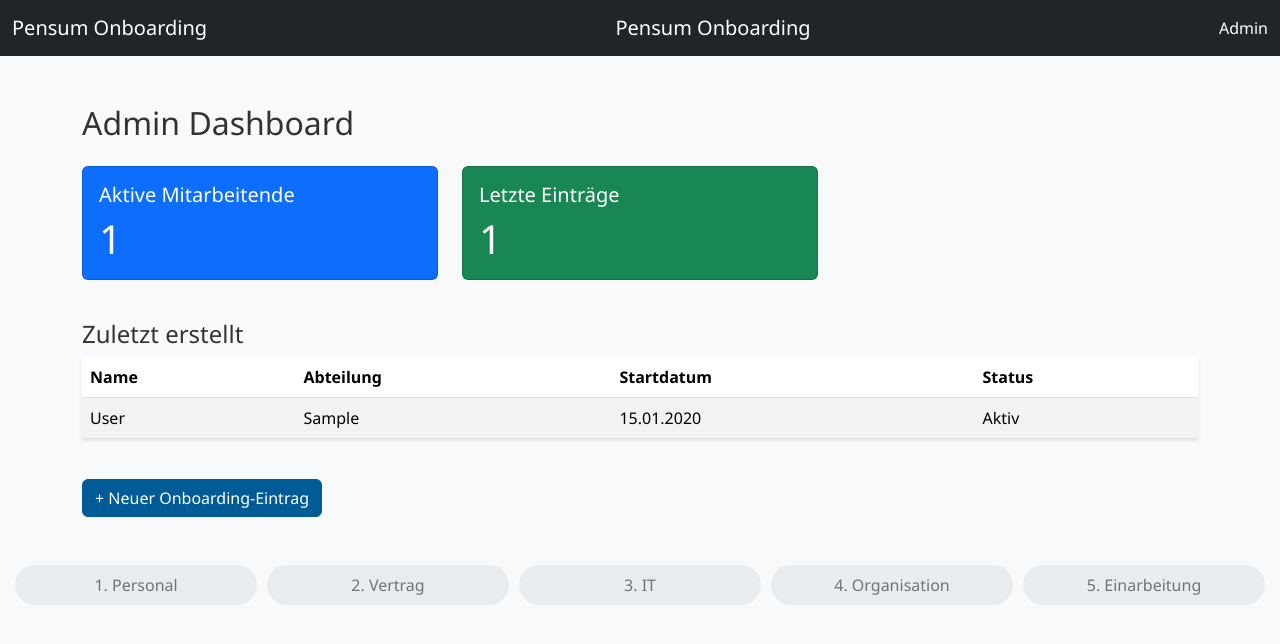
After one commit to nico703/pensum-onboarding, a Flask app: page /admin in a window 1280 px wide. The commit adds this page. Shown: the top 644 px of the page. Run offline with Flask 3, Linux system fonts and the light colour scheme; tables that the repository leaves empty hold one stand-in row (values such as "Sample post").

Commit message:
Add Admin-Dashboard

```diff
--- a/app.py
+++ b/app.py
@@ -84,6 +84,13 @@
     db.session.commit()
     return redirect(url_for("index"))
 
+# Admin
+@app.route("/admin")
+def admin():
+    active_employees = Employee.query.filter_by(is_active=True).all()
+    recent_employees = Employee.query.order_by(Employee.id.desc()).limit(5).all()
+    return render_template("admin.html", active_employees=active_employees, recent_employees=recent_employees)
+
 # Easter Egg
 @app.route("/about-dev")
 def about_dev():
--- /dev/null
+++ b/templates/admin.html
@@ -0,0 +1,49 @@
+{% extends "base.html" %}
+{% block title %}Admin-Dashboard{% endblock %}
+
+{% block content %}
+<h2 class="mb-4">Admin Dashboard</h2>
+
+<div class="row mb-4">
+    <div class="col-md-4">
+        <div class="card text-white bg-primary mb-3">
+            <div class="card-body">
+                <h5 class="card-title">Aktive Mitarbeitende</h5>
+                <p class="card-text display-6">{{ active_employees|length }}</p>
+            </div>
+        </div>
+    </div>
+    <div class="col-md-4">
+        <div class="card text-white bg-success mb-3">
+            <div class="card-body">
+                <h5 class="card-title">Letzte Einträge</h5>
+                <p class="card-text display-6">{{ recent_employees|length }}</p>
+            </div>
+        </div>
+    </div>
+</div>
+
+<h4>Zuletzt erstellt</h4>
+<table class="table table-striped bg-white shadow-sm">
+    <thead>
+        <tr>
+            <th>Name</th>
+            <th>Abteilung</th>
+            <th>Startdatum</th>
+            <th>Status</th>
+        </tr>
+    </thead>
+    <tbody>
+        {% for emp in recent_employees %}
+        <tr>
+            <td>{{ emp.fullname }}</td>
+            <td>{{ emp.department }}</td>
+            <td>{{ emp.start_date.strftime('%d.%m.%Y') if emp.start_date else '-' }}</td>
+            <td>{{ "Aktiv" if emp.is_active else "Offboarded" }}</td>
+        </tr>
+        {% endfor %}
+    </tbody>
+</table>
+
+<a href="{{ url_for('create') }}" class="btn btn-primary mt-4">+ Neuer Onboarding-Eintrag</a>
+{% endblock %}
--- a/templates/base.html
+++ b/templates/base.html
@@ -10,6 +10,8 @@
     <nav class="navbar navbar-expand-lg navbar-dark bg-dark">
         <div class="container-fluid">
             <a class="navbar-brand" href="/">Pensum Onboarding</a>
+            <a class="navbar-brand" href="/">Pensum Onboarding</a>
+            <a class="nav-link text-white" href="{{ url_for('admin') }}">Admin</a>
         </div>
     </nav>
 
```
